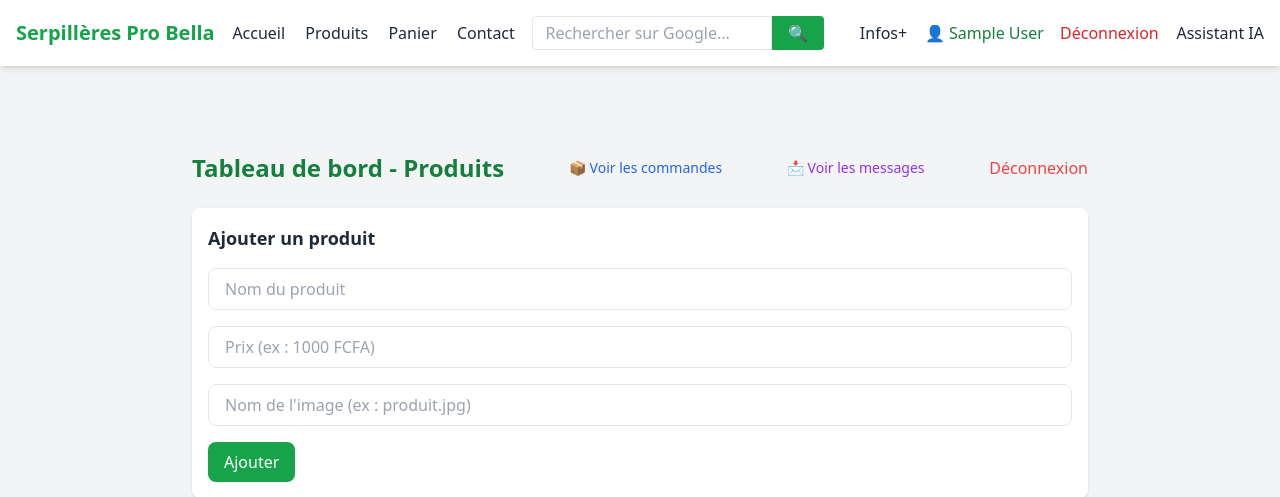
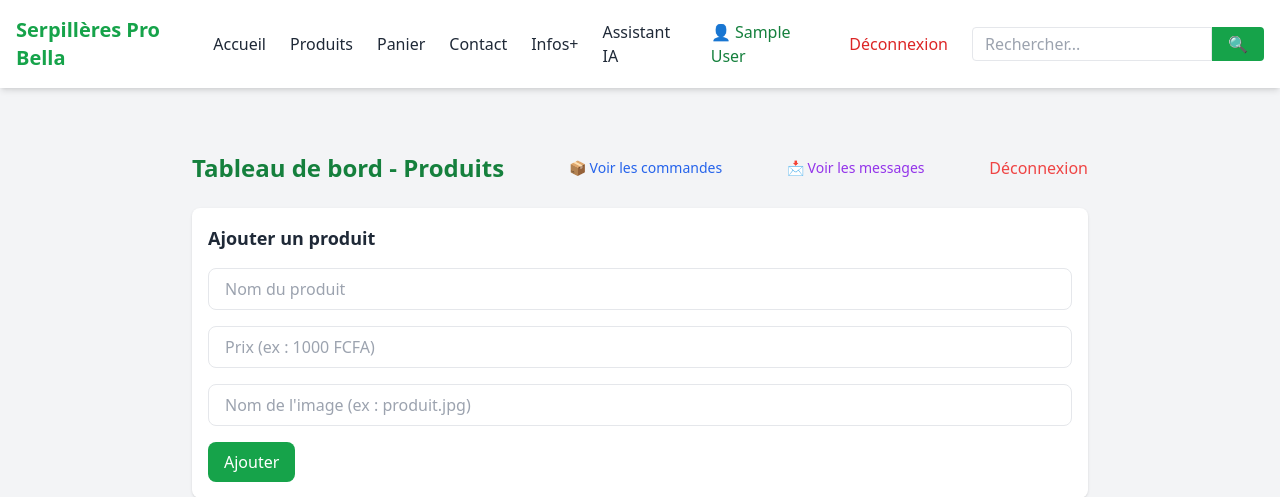
Before and after one commit to Michael172003/Serpilleres-Pro-Bella, a Flask app: page /admin in a window 1280 px wide. Shown: the top 497 px of the page. Run offline with Flask 3, Linux system fonts and the light colour scheme; the visitor is signed in with stand-in values (Sample User, id 1); some libraries are stand-ins or nearby versions.

Commit message:
correction

```diff
--- a/templates/base.html
+++ b/templates/base.html
@@ -82,21 +82,37 @@
 <body class="bg-gray-100 text-gray-800">
 
   <!-- Navbar fixe -->
-  <nav class="fixed top-0 left-0 right-0 bg-white shadow-md p-4 flex justify-between items-center z-50">
+  <nav class="fixed top-0 left-0 right-0 bg-white shadow-md px-4 py-3 z-50">
+  <div class="flex justify-between items-center max-w-screen-xl mx-auto">
     <a href="{{ url_for('home') }}" class="text-xl font-bold text-green-600">Serpillères Pro Bella</a>
-    <div class="space-x-4">
-      <a href="{{ url_for('home') }}" class="hover:text-green-600">Accueil</a>
-      <a href="{{ url_for('produits') }}" class="hover:text-green-600">Produits</a>
-      <a href="{{ url_for('panier') }}" class="hover:text-green-600">Panier</a>
-      <a href="{{ url_for('contact') }}" class="hover:text-green-600">Contact</a>
-    </div>
 
-  <form action="https://www.google.com/search" method="GET" target="_blank" class="flex">
+    <!-- Bouton hamburger (mobile) -->
+    <button id="menu-btn" class="md:hidden text-green-600 text-2xl focus:outline-none">
+      ☰
+    </button>
+
+    <!-- Liens de navigation -->
+    <div id="nav-links" class="hidden md:flex md:items-center md:space-x-6 flex-col md:flex-row absolute md:static bg-white md:bg-transparent top-full left-0 w-full md:w-auto shadow-md md:shadow-none px-4 py-4 md:p-0 z-50">
+      <a href="{{ url_for('home') }}" class="block py-2 hover:text-green-600">Accueil</a>
+      <a href="{{ url_for('produits') }}" class="block py-2 hover:text-green-600">Produits</a>
+      <a href="{{ url_for('panier') }}" class="block py-2 hover:text-green-600">Panier</a>
+      <a href="{{ url_for('contact') }}" class="block py-2 hover:text-green-600">Contact</a>
+      <a href="{{ url_for('avis') }}" class="block py-2 hover:text-green-600">Infos+</a>
+      <a href="{{ url_for('assistant') }}" class="block py-2 hover:text-green-600">Assistant IA</a>
+      {% if session.get('user') %}
+        <span class="text-green-700 block py-2">👤 {{ session.user }}</span>
+        <a href="{{ url_for('logout') }}" class="block py-2 text-red-600 hover:text-red-800">Déconnexion</a>
+      {% else %}
+        <a href="{{ url_for('login') }}" class="block py-2 hover:text-green-600">Connexion</a>
+        <a href="{{ url_for('register') }}" class="block py-2 hover:text-green-600">Inscription</a>
+      {% endif %}
+      <!-- Recherche Google -->
+      <form action="https://www.google.com/search" method="GET" target="_blank" class="flex mt-2 md:mt-0 w-full md:w-auto">
         <input
           type="text"
           name="q"
-    placeholder="Rechercher sur Google..."
-    class="border rounded-l px-3 py-1 w-60 focus:outline-none focus:ring focus:ring-green-400"
+          placeholder="Rechercher..."
+          class="border rounded-l px-3 py-1 w-full md:w-60 focus:outline-none focus:ring focus:ring-green-400"
           required>
         <button
           type="submit"
@@ -104,29 +120,8 @@
           🔍
         </button>
       </form>
-
-
-<div id="google_translate_element"></div>
-<script type="text/javascript">
-function googleTranslateElementInit() {
-  new google.translate.TranslateElement({pageLanguage: 'fr'}, 'google_translate_element');
-}
-</script>
-<script src="//translate.google.com/translate_a/element.js?cb=googleTranslateElementInit"></script>
-
-<a href="{{ url_for('avis') }}" class="hover:text-green-600">Infos+</a>
-
-
-    <div class="space-x-3">
-      {% if session.get('user') %}
-        <span class="text-green-700">👤 {{ session.user }}</span>
-        <a href="{{ url_for('logout') }}" class="text-red-600 hover:text-red-800">Déconnexion</a>
-      {% else %}
-        <a href="{{ url_for('login') }}" class="hover:text-green-600">Connexion</a>
-        <a href="{{ url_for('register') }}" class="hover:text-green-600">Inscription</a>
-      {% endif %}
     </div>
-    <a href="{{ url_for('assistant') }}" class="hover:text-green-600">Assistant IA</a>
+  </div>
 </nav>
 
   <!-- Contenu principal -->
@@ -222,5 +217,14 @@ function googleTranslateElementInit() {
     {% endif %}
   {% endwith %}
 
+  <script>
+  // Toggle menu mobile
+  document.getElementById('menu-btn').addEventListener('click', function () {
+    const navLinks = document.getElementById('nav-links');
+    navLinks.classList.toggle('hidden');
+  });
+</script>
+
+
 </body>
 </html>
```
Lines whose indentation alone changed are shown as unchanged.
